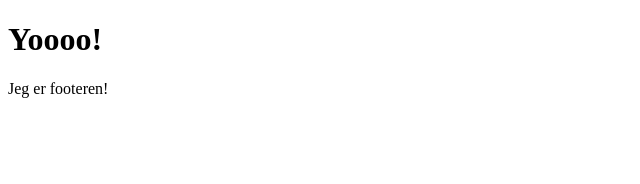
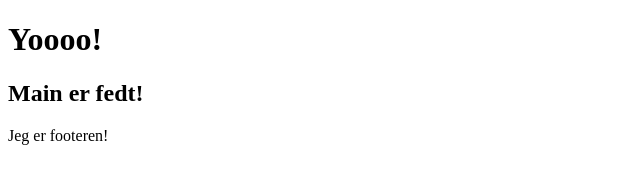
Before and after one commit to mwintherDK/etNytRepo, a plain HTML site: page index.html in a window 1280 px wide. Shown: the whole page, without its empty margins (0-640 px from the left). Drawn offline with Linux system fonts and the light colour scheme.

Commit message:
Implemented <main>

```diff
--- a/index.html
+++ b/index.html
@@ -9,6 +9,9 @@
     <header>
       <h1>Yoooo!</h1>
     </header>
+    <main>
+      <h2>Main er fedt!</h2>
+    </main>
     <footer>
       <p>Jeg er footeren!</p>
     </footer>
```
